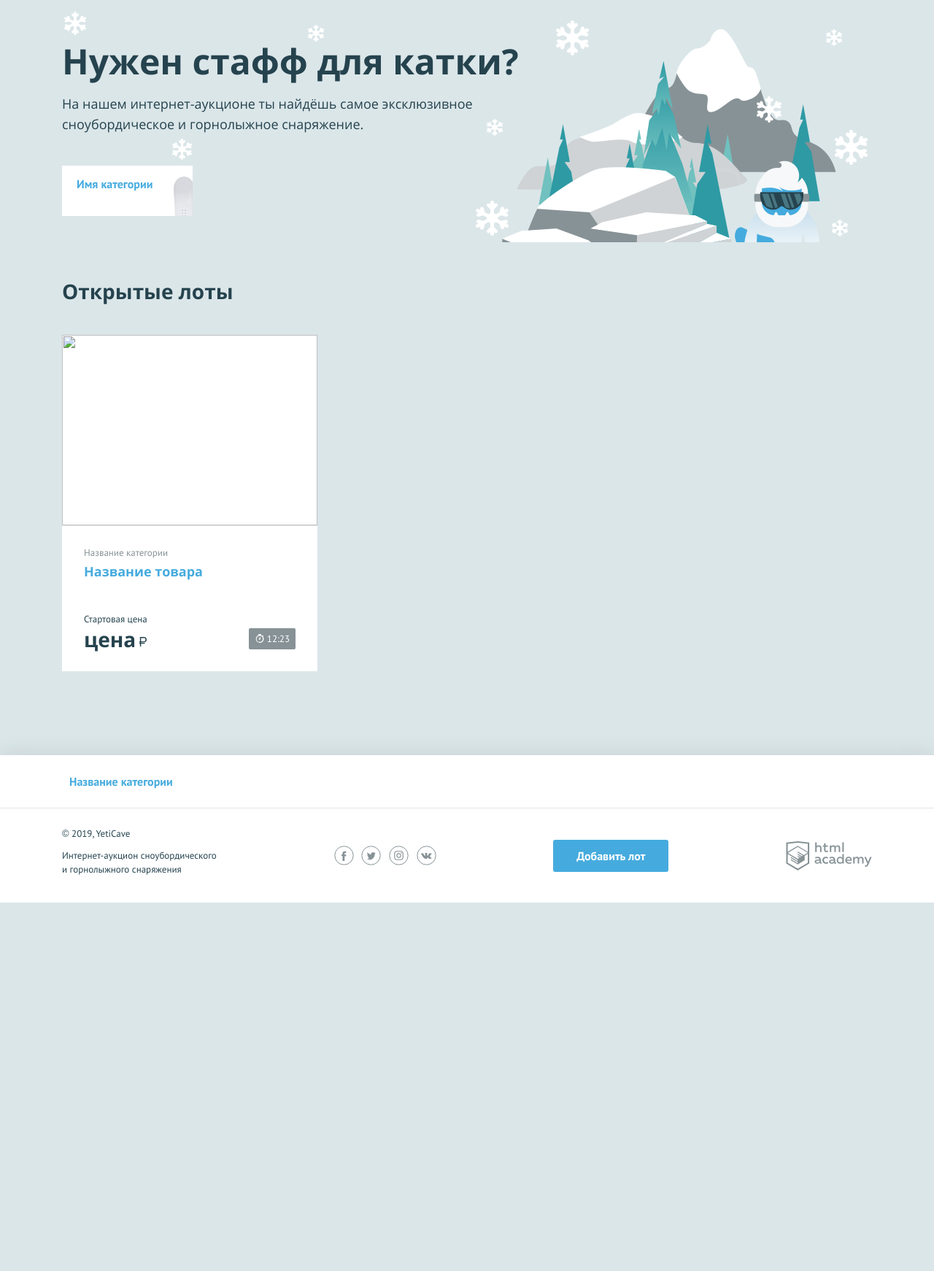
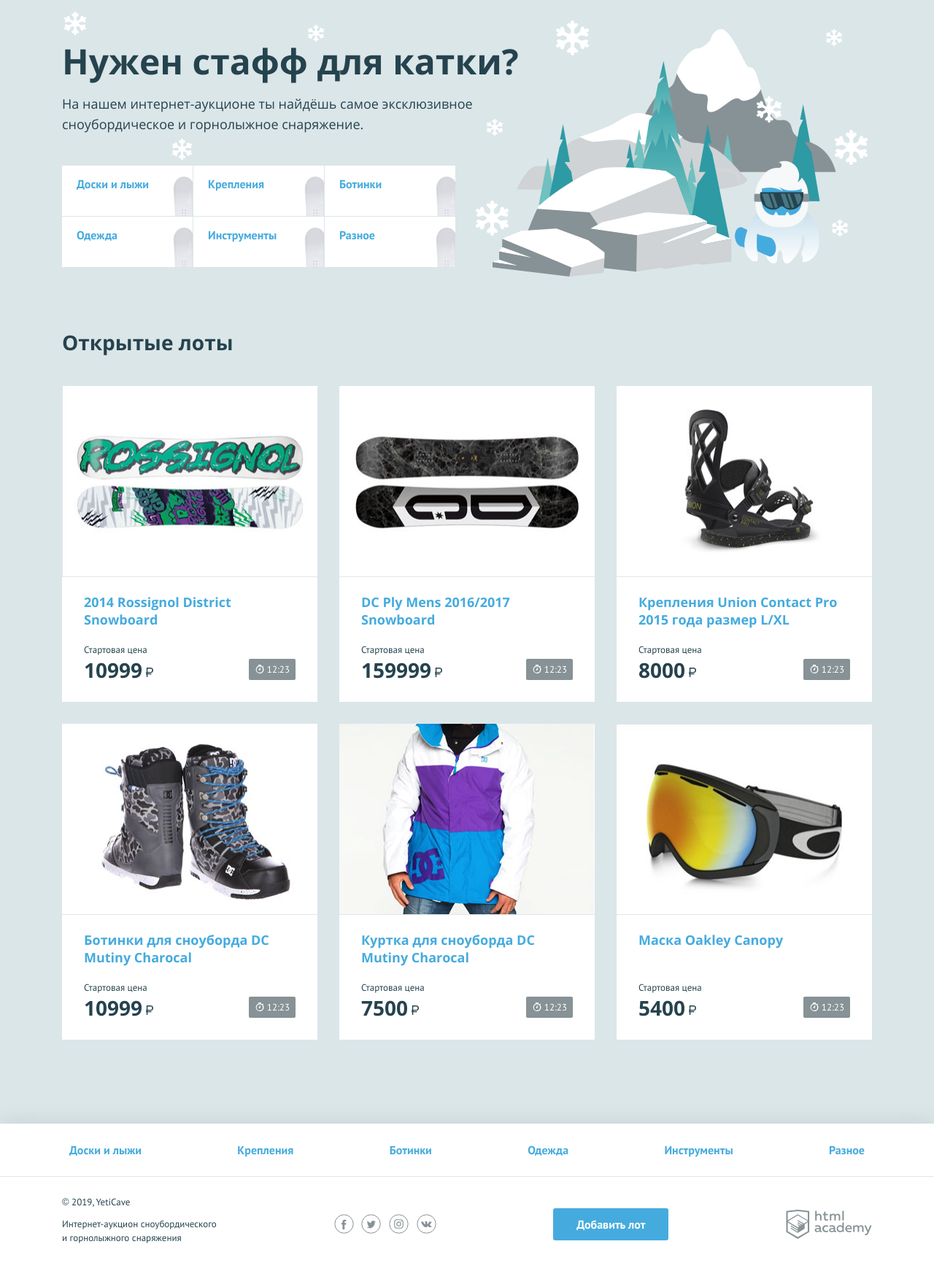
Before and after one commit to anich124/YetiCave, a PHP site: page / in a window 1280 px wide. Shown: the part 107-1849 px from the top of the page at 73% size. Before the commit the page ends 1344 px from the top, so only its background shows below. Run offline with PHP 8.4, Linux system fonts and the light colour scheme.

Commit message:
выполнил задание 2.2 Итерация по массивам

```diff
--- a/index.php
+++ b/index.php
@@ -2,6 +2,47 @@
 $is_auth = rand(0, 1);
 
 $user_name = 'Сергей'; // укажите здесь ваше имя
+
+$categories = ["Доски и лыжи", "Крепления", "Ботинки", "Одежда", "Инструменты", "Разное"];
+
+$goods = [
+    [
+        "name" => "2014 Rossignol District Snowboard",
+        "category" => "Доски и лыжи",
+        "price" => 10999,
+        "url_addres" => "img/lot-1.jpg",
+    ],
+    [
+        "name" => "DC Ply Mens 2016/2017 Snowboard",
+        "category" => "Доски и лыжи",
+        "price" => 159999,
+        "url_addres" => "img/lot-2.jpg",
+    ],
+    [
+        "name" => "Крепления Union Contact Pro 2015 года размер L/XL",
+        "category" => "Крепления",
+        "price" => 8000,
+        "url_addres" => "img/lot-3.jpg",
+    ],
+    [
+        "name" => "Ботинки для сноуборда DC Mutiny Charocal",
+        "category" => "Ботинки",
+        "price" => 10999,
+        "url_addres" => "img/lot-4.jpg",
+    ],
+    [
+        "name" => "Куртка для сноуборда DC Mutiny Charocal",
+        "category" => "Одежда",
+        "price" => 7500,
+        "url_addres" => "img/lot-5.jpg",
+    ],
+    [
+        "name" => "Маска Oakley Canopy",
+        "category" => "Разное",
+        "price" => 5400,
+        "url_addres" => "img/lot-6.jpg",
+    ],
+];
 ?>
 <!DOCTYPE html>
 <html lang="ru">
@@ -55,9 +96,11 @@
         <p class="promo__text">На нашем интернет-аукционе ты найдёшь самое эксклюзивное сноубордическое и горнолыжное снаряжение.</p>
         <ul class="promo__list">
             <!--заполните этот список из массива категорий-->
+            <?php foreach ($categories as $category): ?>
             <li class="promo__item promo__item--boards">
-                <a class="promo__link" href="pages/all-lots.html">Имя категории</a>
+                <a class="promo__link" href="pages/all-lots.html"><?=$category; ?></a>
             </li>
+        <?php endforeach; ?>
         </ul>
     </section>
     <section class="lots">
@@ -66,17 +109,18 @@
         </div>
         <ul class="lots__list">
             <!--заполните этот список из массива с товарами-->
+            <?php foreach($goods as $item): ?>
             <li class="lots__item lot">
                 <div class="lot__image">
-                    <img src="" width="350" height="260" alt="">
+                    <img src="<?= $item["url_addres"]; ?>" width="350" height="260" alt="<?= $item["name"]; ?>">
                 </div>
                 <div class="lot__info">
-                    <span class="lot__category">Название категории</span>
-                    <h3 class="lot__title"><a class="text-link" href="pages/lot.html">Название товара</a></h3>
+                    <span class="lot__category"><? $item["category"]; ?></span>
+                    <h3 class="lot__title"><a class="text-link" href="pages/lot.html"><?= $item["name"]; ?></a></h3>
                     <div class="lot__state">
                         <div class="lot__rate">
                             <span class="lot__amount">Стартовая цена</span>
-                            <span class="lot__cost">цена<b class="rub">р</b></span>
+                            <span class="lot__cost"><?= $item["price"]; ?><b class="rub">р</b></span>
                         </div>
                         <div class="lot__timer timer">
                             12:23
@@ -84,6 +128,7 @@
                     </div>
                 </div>
             </li>
+        <?php endforeach; ?>
         </ul>
     </section>
 </main>
@@ -93,9 +138,11 @@
     <nav class="nav">
         <ul class="nav__list container">
             <!--заполните этот список из массива категорий-->
+            <?php foreach ($categories as $category):?>
             <li class="nav__item">
-                <a href="pages/all-lots.html">Название категории</a>
+                <a href="pages/all-lots.html"><?= $category; ?></a>
             </li>
+        <?php endforeach; ?>
         </ul>
     </nav>
     <div class="main-footer__bottom container">
```
